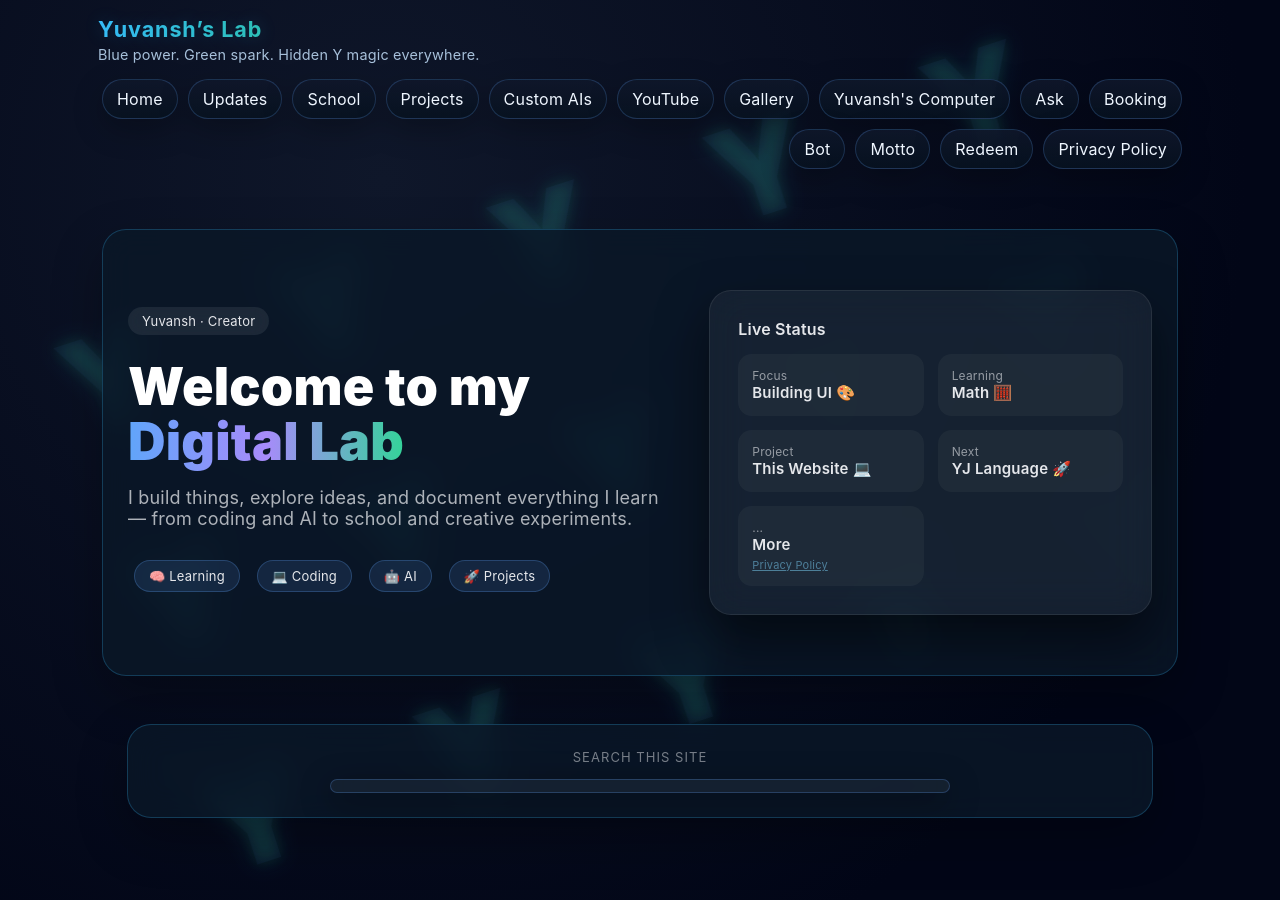
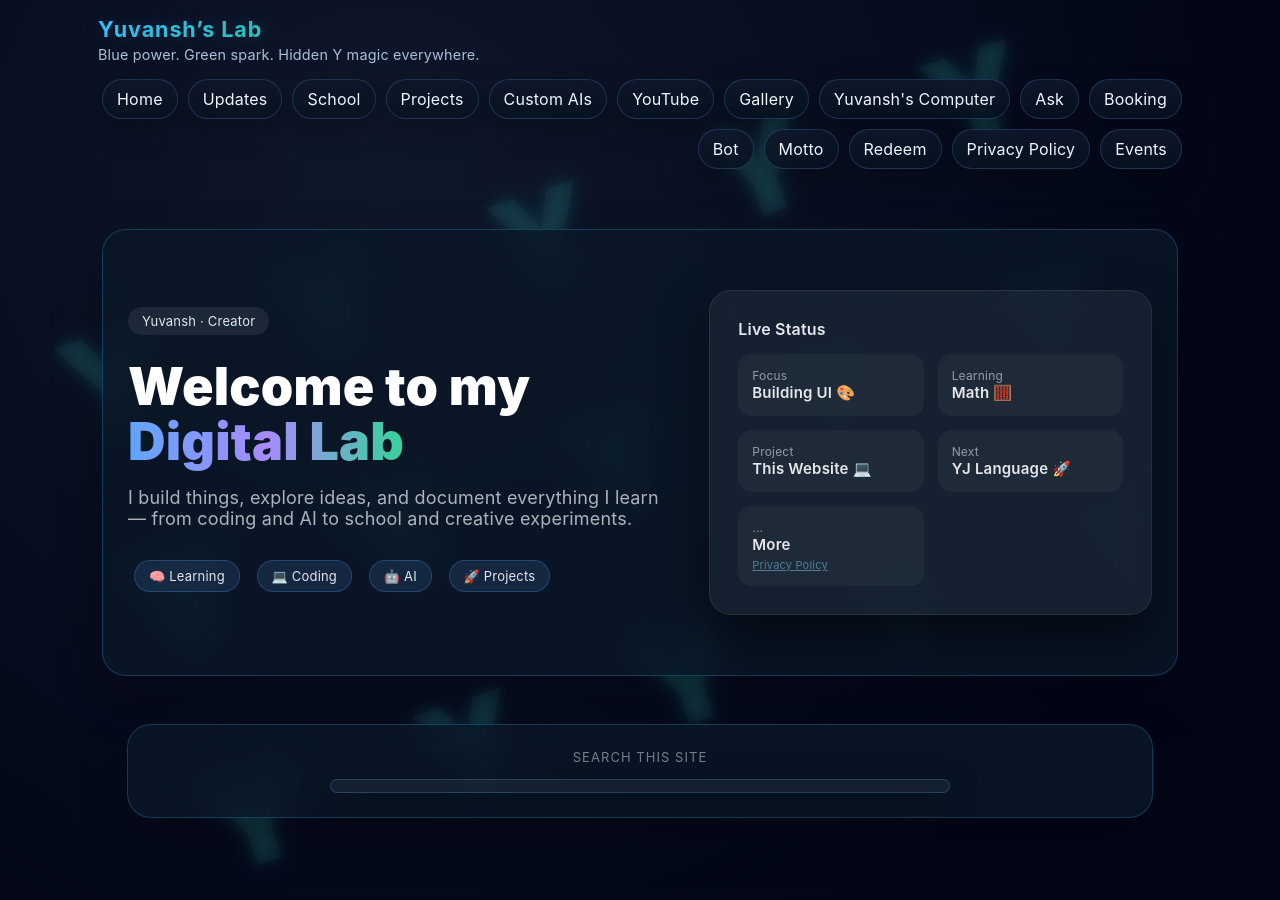
Before and after one commit to varunjain79/yuvansh.github.io, a Jekyll site: the page built from index.md, in a window 1280 px wide. Built offline with Jekyll 4.4.1, drawn with Linux system fonts in a browser that asks for light colours.

Commit message:
Add Events link to navigation

```diff
--- a/_layouts/default.html
+++ b/_layouts/default.html
@@ -166,6 +166,7 @@
       <a class="nav-link" href="/motto/">Motto</a>
       <a class="nav-link" href="/redeem/">Redeem</a>
       <a class="nav-link" href="/privacy/">Privacy Policy</a>
+      <a class="nav-link" href="/events/">Events</a>
     </nav>
   </div>
 </header>
```
